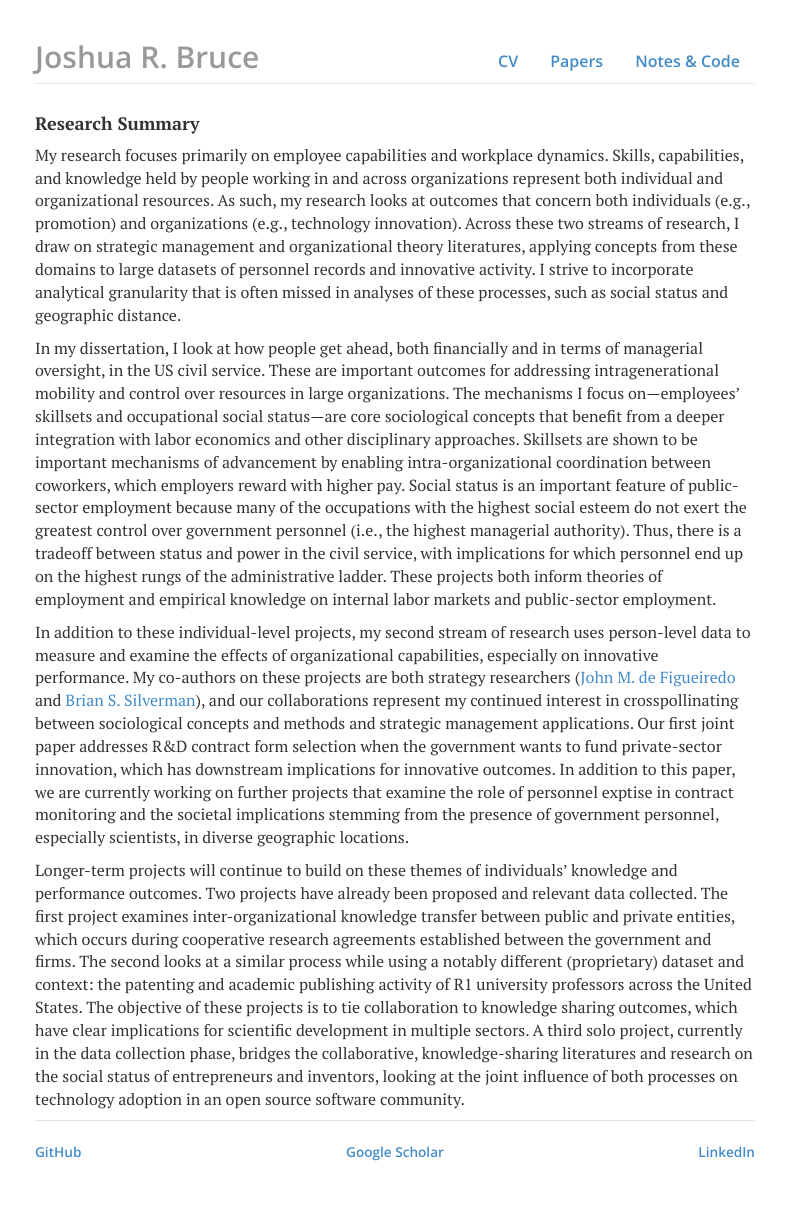
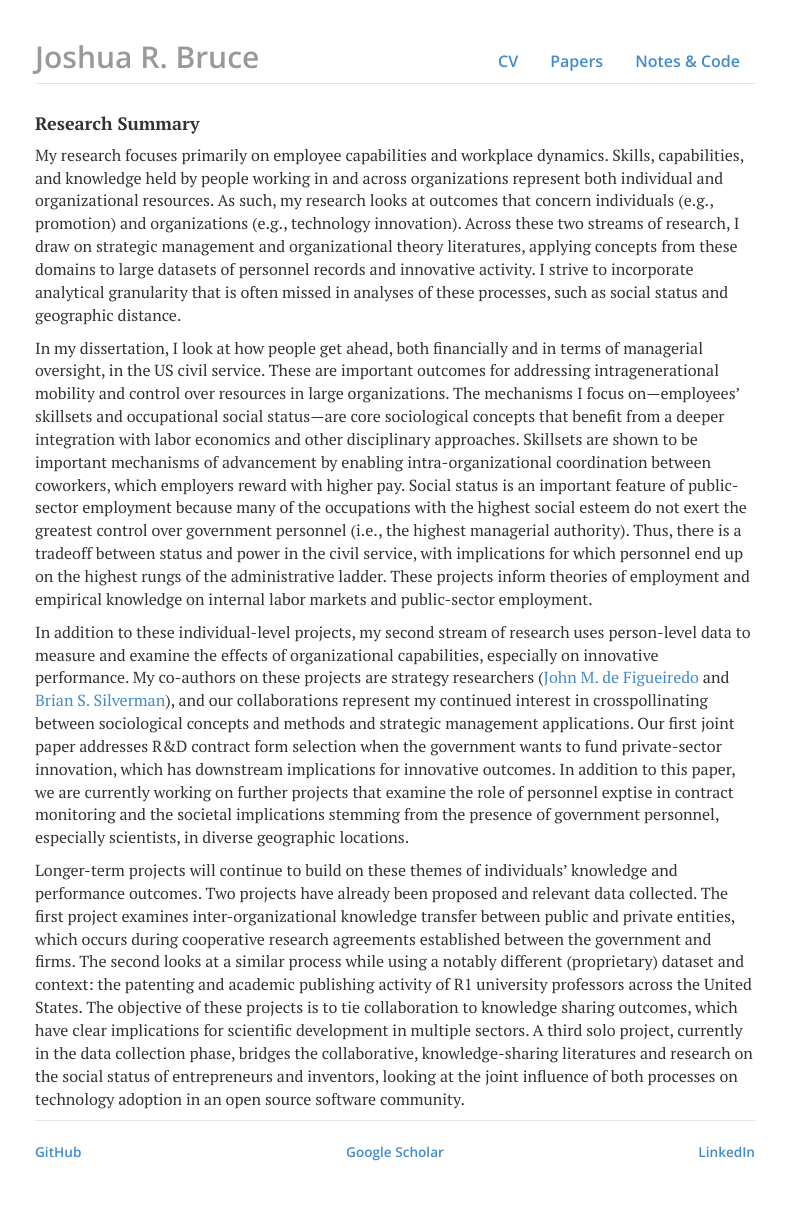
Before and after one commit to joshuarbruce/joshuarbruce.github.io, a Jekyll site: the page built from research/index.html, in a window 1280 px wide. Shown: the whole page, without its empty margins (245-1030 px from the left). Built offline with Jekyll 4.4.1, drawn with Linux system fonts in a browser that asks for light colours; nearby versions of some CDN libraries.

Commit message:
Update index.html

```diff
--- a/research/index.html
+++ b/research/index.html
@@ -5,11 +5,11 @@ description: Josh's research focus
 ---
 <div class="blurb">
 <h4>Research Summary</h4>
-<p>My research focuses primarily on employee capabilities and workplace dynamics. Skills, capabilities, and knowledge held by people working in and across organizations represent both individual and organizational resources. As such, my research looks at outcomes that concern both individuals (e.g., promotion) and organizations (e.g., technology innovation). Across these two streams of research, I draw on strategic management and organizational theory literatures, applying concepts from these domains to large datasets of personnel records and innovative activity. I strive to incorporate analytical granularity that is often missed in analyses of these processes, such as social status and geographic distance.</p>
+<p>My research focuses primarily on employee capabilities and workplace dynamics. Skills, capabilities, and knowledge held by people working in and across organizations represent both individual and organizational resources. As such, my research looks at outcomes that concern individuals (e.g., promotion) and organizations (e.g., technology innovation). Across these two streams of research, I draw on strategic management and organizational theory literatures, applying concepts from these domains to large datasets of personnel records and innovative activity. I strive to incorporate analytical granularity that is often missed in analyses of these processes, such as social status and geographic distance.</p>
 
-<p>In my dissertation, I look at how people get ahead, both financially and in terms of managerial oversight, in the US civil service. These are important outcomes for addressing intragenerational mobility and control over resources in large organizations. The mechanisms I focus on—employees’ skillsets and occupational social status—are core sociological concepts that benefit from a deeper integration with labor economics and other disciplinary approaches. Skillsets are shown to be important mechanisms of advancement by enabling intra-organizational coordination between coworkers, which employers reward with higher pay. Social status is an important feature of public-sector employment because many of the occupations with the highest social esteem do not exert the greatest control over government personnel (i.e., the highest managerial authority). Thus, there is a tradeoff between status and power in the civil service, with implications for which personnel end up on the highest rungs of the administrative ladder. These projects both inform theories of employment and empirical knowledge on internal labor markets and public-sector employment.</p>
+<p>In my dissertation, I look at how people get ahead, both financially and in terms of managerial oversight, in the US civil service. These are important outcomes for addressing intragenerational mobility and control over resources in large organizations. The mechanisms I focus on—employees’ skillsets and occupational social status—are core sociological concepts that benefit from a deeper integration with labor economics and other disciplinary approaches. Skillsets are shown to be important mechanisms of advancement by enabling intra-organizational coordination between coworkers, which employers reward with higher pay. Social status is an important feature of public-sector employment because many of the occupations with the highest social esteem do not exert the greatest control over government personnel (i.e., the highest managerial authority). Thus, there is a tradeoff between status and power in the civil service, with implications for which personnel end up on the highest rungs of the administrative ladder. These projects inform theories of employment and empirical knowledge on internal labor markets and public-sector employment.</p>
 
-<p>In addition to these individual-level projects, my second stream of research uses person-level data to measure and examine the effects of organizational capabilities, especially on innovative performance. My co-authors on these projects are both strategy researchers (<a href="https://law.duke.edu/fac/defigueiredo/" target="_blank">John M. de Figueiredo</a> and <a href="http://www.rotman.utoronto.ca/FacultyAndResearch/Faculty/FacultyBios/Silverman" target="_blank">Brian S. Silverman</a>), and our collaborations represent my continued interest in crosspollinating between sociological concepts and methods and strategic management applications. Our first joint paper addresses R&D contract form selection when the government wants to fund private-sector innovation, which has downstream implications for innovative outcomes. In addition to this paper, we are currently working on further projects that examine the role of personnel exptise in contract monitoring and the societal implications stemming from the presence of government personnel, especially scientists, in diverse geographic locations.</p>
+<p>In addition to these individual-level projects, my second stream of research uses person-level data to measure and examine the effects of organizational capabilities, especially on innovative performance. My co-authors on these projects are strategy researchers (<a href="https://law.duke.edu/fac/defigueiredo/" target="_blank">John M. de Figueiredo</a> and <a href="http://www.rotman.utoronto.ca/FacultyAndResearch/Faculty/FacultyBios/Silverman" target="_blank">Brian S. Silverman</a>), and our collaborations represent my continued interest in crosspollinating between sociological concepts and methods and strategic management applications. Our first joint paper addresses R&D contract form selection when the government wants to fund private-sector innovation, which has downstream implications for innovative outcomes. In addition to this paper, we are currently working on further projects that examine the role of personnel exptise in contract monitoring and the societal implications stemming from the presence of government personnel, especially scientists, in diverse geographic locations.</p>
 
 <p>Longer-term projects will continue to build on these themes of individuals’ knowledge and performance outcomes. Two projects have already been proposed and relevant data collected. The first project examines inter-organizational knowledge transfer between public and private entities, which occurs during cooperative research agreements established between the government and firms. The second looks at a similar process while using a notably different (proprietary) dataset and context: the patenting and academic publishing activity of R1 university professors across the United States. The objective of these projects is to tie collaboration to knowledge sharing outcomes, which have clear implications for scientific development in multiple sectors. A third solo project, currently in the data collection phase, bridges the collaborative, knowledge-sharing literatures and research on the social status of entrepreneurs and inventors, looking at the joint influence of both processes on technology adoption in an open source software community.</p>
 </div>
```
